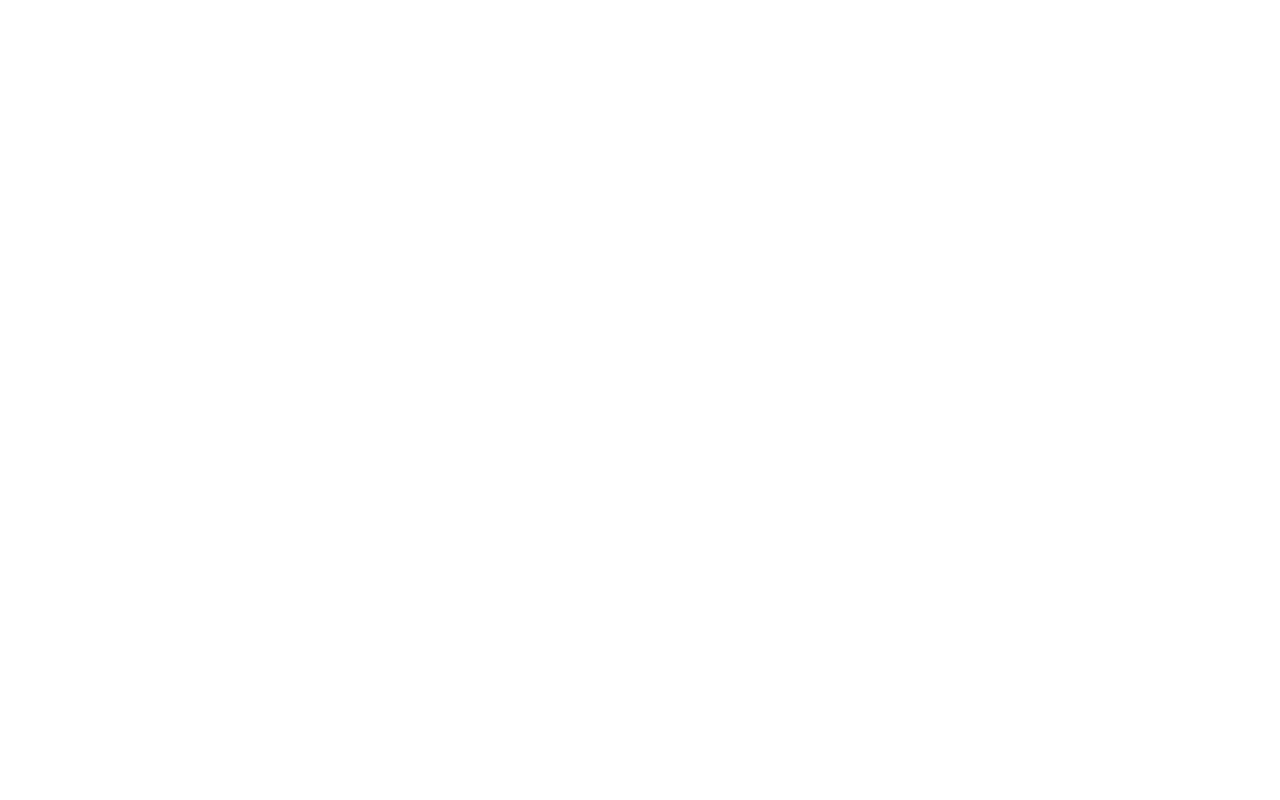
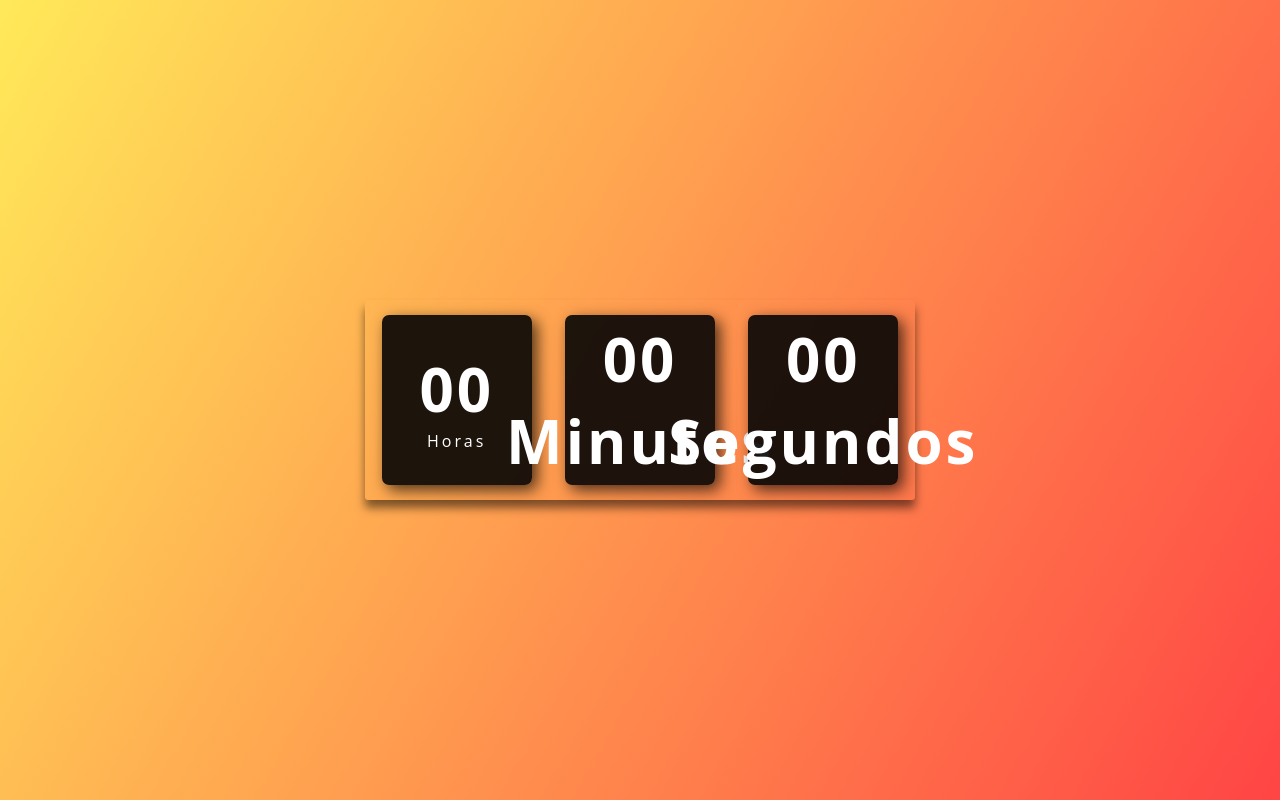
Before and after one commit to Gabriellfreitasr/Relogio_Digital, a plain HTML site: page index.html in a window 1280 px wide. Drawn offline with Linux system fonts and the light colour scheme; a web font is replaced by a local one.

Commit message:
Atualização

```diff
--- a/css/style.css
+++ b/css/style.css
@@ -0,0 +1,45 @@
+@import url('https://fonts.gooleapis.com/css2?family=Open+Sans:wght@300;400;500&display=swap');
+
+* {
+    margin: 0;
+    padding: 0;
+    font-family: 'Open Sans', sans-serif;
+}
+
+body {
+    height: 100vh;
+    background: linear-gradient(120deg, #ffe53bd8, #ff2525da);
+    display: flex;
+    align-items: center;
+    justify-content: center;
+}
+
+.relogio {
+    display: flex;
+    align-items: center;
+    justify-content: space-around;
+    height: 200px;
+    width: 550px;
+    background: transparent;
+    border-radius: 3px;
+    box-shadow: 0px 8px 10px rgba(0, 0, 0, 0.5);
+}
+
+.relogio div {
+    height: 170px;
+    width: 150px;
+    display: flex;
+    flex-direction: column;
+    align-items: center;
+    justify-content: center;
+    color: #fff;
+    background: rgba(5, 5, 5, 0.9);
+    box-shadow: 5px 5px 15px rgba(0, 0, 0, 0.7);
+    border-radius: 7px;
+    letter-spacing: 3px;
+}
+
+.relogio span {
+    font-weight: bolder;
+    font-size: 60px;
+}
--- a/index.html
+++ b/index.html
@@ -7,6 +7,22 @@
     <title> Relógio Digital </title>
 </head>
 <body>
+    <div class="relogio">
+        <div>
+            <span id="horas"> 00 </span>
+            <spam class="tempo"> Horas </spam>
+        </div>
+
+        <div>
+            <span id="minutos"> 00 </span>
+            <span class="tempo"> Minutos </span>
+        </div>
+
+        <div>
+            <span id="segundos"> 00 </span>
+            <span class="tempo"> Segundos </span>
+        </div>
+    </div>
 
 </body>
 </html>
```
